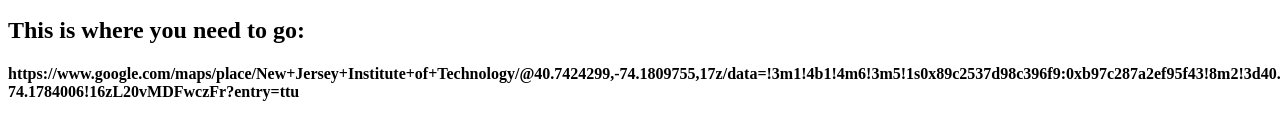
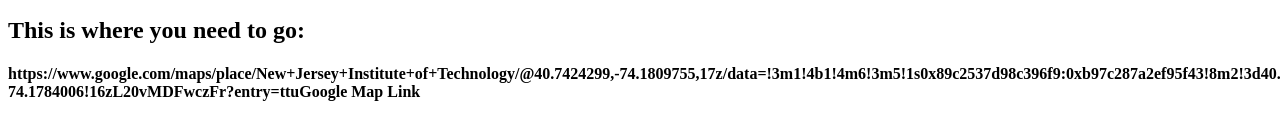
Before and after one commit to kk682/HappyBirthday, a plain HTML site: page index.html in a window 1280 px wide. Shown: the part 480-620 px from the top of the page. Drawn offline with Linux system fonts and the light colour scheme.

Commit message:
10222023

```diff
--- a/index.html
+++ b/index.html
@@ -16,7 +16,7 @@
         <li>An appetite (There will be a lot of food)</li>
     </ul>
     <h2>This is where you need to go:</h2>
-    <h4><a>https://www.google.com/maps/place/New+Jersey+Institute+of+Technology/@40.7424299,-74.1809755,17z/data=!3m1!4b1!4m6!3m5!1s0x89c2537d98c396f9:0xb97c287a2ef95f43!8m2!3d40.7424259!4d-74.1784006!16zL20vMDFwczFr?entry=ttu</a></h4>
+    <h4><a>https://www.google.com/maps/place/New+Jersey+Institute+of+Technology/@40.7424299,-74.1809755,17z/data=!3m1!4b1!4m6!3m5!1s0x89c2537d98c396f9:0xb97c287a2ef95f43!8m2!3d40.7424259!4d-74.1784006!16zL20vMDFwczFr?entry=ttu</a>Google Map Link</h4>
 
 </body>
 </html>
```
